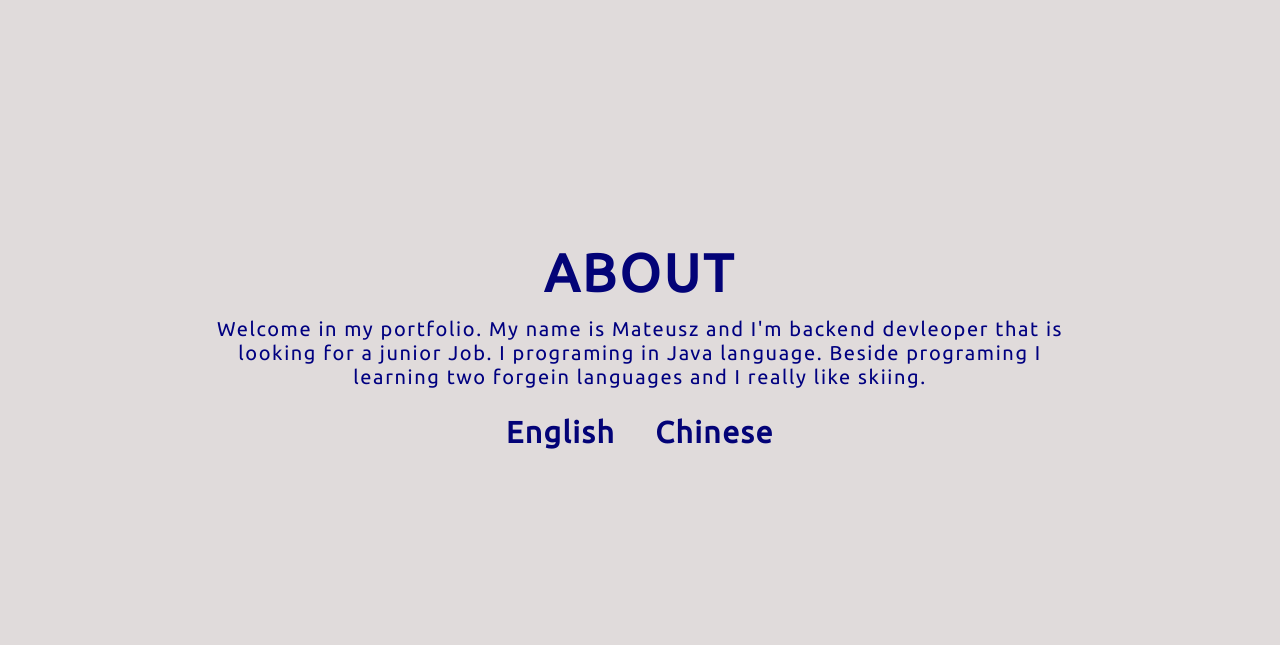
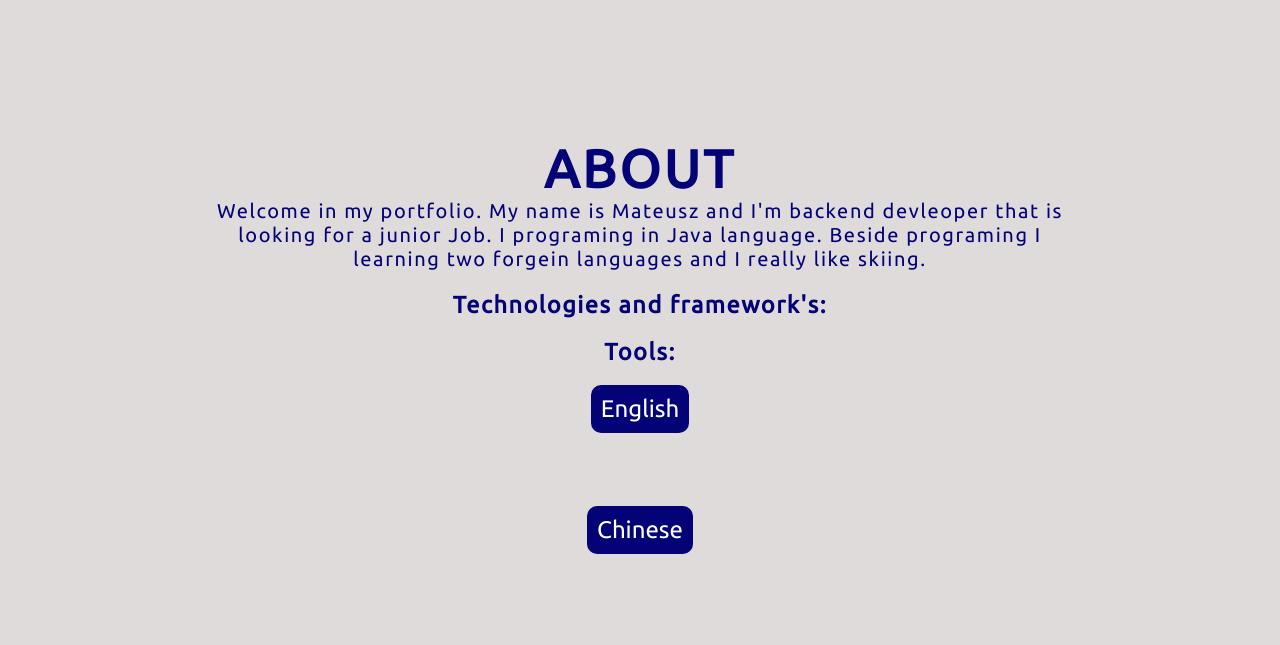
Before and after one commit to MatthewKsc/Portfolio, a plain HTML site: page index.html in a window 1280 px wide. Shown: the part 875-1520 px from the top of the page. Drawn offline with Linux system fonts and the light colour scheme.

Commit message:
Refactor of About Section(Languages)

```diff
--- a/app.js
+++ b/app.js
@@ -1,14 +1,18 @@
-function reavelFunction(ele){
-    const reavel = document.getElementById(ele);
-    if(reavel.style.display === 'none'){
-        reavel.style.display = 'block';
-    }
+const reavelLanguage = () =>{
+    const engBtn = document.querySelector(".engBtn");
+    const chiBtn = document.querySelector(".chiBtn");
+    const engDesc = document.querySelector(".engDesc");
+    const chiDesc = document.querySelector(".chiDesc");
+
+    engBtn.addEventListener("click", ()=>{
+        engDesc.classList.toggle('fadeIn');
+    });
+
+    chiBtn.addEventListener("click", ()=>{
+        chiDesc.classList.toggle('fadeIn');
+    });
 }
 
-function hideFunction(ele){
-    const hide = document.getElementById(ele)
-    hide.style.display = "none";
-}
 
 function navigateTo(element){
     window.open(element);
@@ -70,3 +74,4 @@ function emailCheck(emailToCheck){
 
 navSlide();
 sendEmail();
+reavelLanguage();
--- a/index.html
+++ b/index.html
@@ -52,23 +52,26 @@
     <!-- About section start -->
     <section id="about">
         <div class="about container">
-            <div class="about-top">
             <div class="about-title">
                 <h1>About</h1>
             </div>
             <div class="about-description">
                 <p>Welcome in my portfolio. My name is Mateusz and I'm backend devleoper that is looking for a junior Job. I programing in Java language. Beside programing I learning two forgein languages and I really like skiing.</p>
             </div>
+            <div class="about-tech">
+                <h3>Technologies and framework's:</h3>
             </div>
-            <div class="about-languages">
+            <div class="about-tools">
+                <h3>Tools:</h3>
+                <a href="#"></a>
+            </div>
             <div class="about-english">
-                    <h2 onmouseover = "reavelFunction('english')" onmouseout="hideFunction('english')">English</h2>
-                    <a id="english" style="display: none">Hello, my name is Mateusz and currently i'm learning to C1 level</a>
+                <button class="engBtn">English</button>
+                <a class="engDesc">Hello, my name is Mateusz and currently i'm learning to C1 level</a>
             </div>
             <div class="about-chinese">
-                    <h2 onmousemove = "reavelFunction('chinese')" onmouseout="hideFunction('chinese')">Chinese</h2>
-                    <a id="chinese" style="display: none">你好，我叫马泰，我学习汉语。</a>
-                </div>
+                <button class="chiBtn">Chinese</button>
+                <a class="chiDesc">你好，我叫马泰，我学习汉语。</a>
             </div>
         </div>
     </section>
--- a/style.css
+++ b/style.css
@@ -85,6 +85,9 @@ a{
     flex-direction: column;
     text-align: center;
     margin: 0 auto;
+    font-size: 1.25rem;
+    letter-spacing: 0.1rem;
+    color: rgb(3, 3, 119);
 }
 
 #about .about-title{
@@ -99,29 +102,42 @@ a{
 }
 
 #about .about-description{
+    margin-top: 20px;
     font-weight: 300;
-    transform: translateY(20%);
-    font-size: 1.25rem;
     margin: 0 200px;
-    letter-spacing: 0.1rem;
-    color: navy;
 }
 
-#about .about-languages{
-    margin: 20px;
+#about .about-tech, .about-tools{
+    margin-top: 20px;
+}
+
+#about .about-chinese, .about-english{
+    margin-top: 20px;
     display: flex;
     justify-content: center;
-    font-size: 1.25rem;
-    color: rgb(3, 3, 119);
-    padding-bottom: 1.5rem;
-    letter-spacing: 0.1rem;
+    align-items: center;
+    flex-direction: column;
 }
 
-#about .about-english{
-    margin: 20px;
+#about .engDesc, .chiDesc{
+    width: 80%;
+    opacity: 0;
+    transition: opacity 0.5s ease-in-out;
 }
-#about .about-chinese{
-    margin: 20px;
+
+#about .about-english button, .about-chinese button{
+    padding: 10px;
+    margin-bottom: 5px;
+    border-radius: 10px;
+    font-size: 1.5rem;
+    border: none;
+    background-color:  rgb(3, 3, 119);
+    color: white;
+    cursor: pointer;
+}
+
+.fadeIn {
+    opacity: 1;
 }
 /* About end */
 
@@ -216,7 +232,6 @@ a{
 }
 
 #projects .project-item:hover{
-    background-image: url(./img/backgroundToItem.jpg);
     transform: scale(1.1);
 }
 /* Project end */
```
Lines whose indentation alone changed are shown as unchanged.
